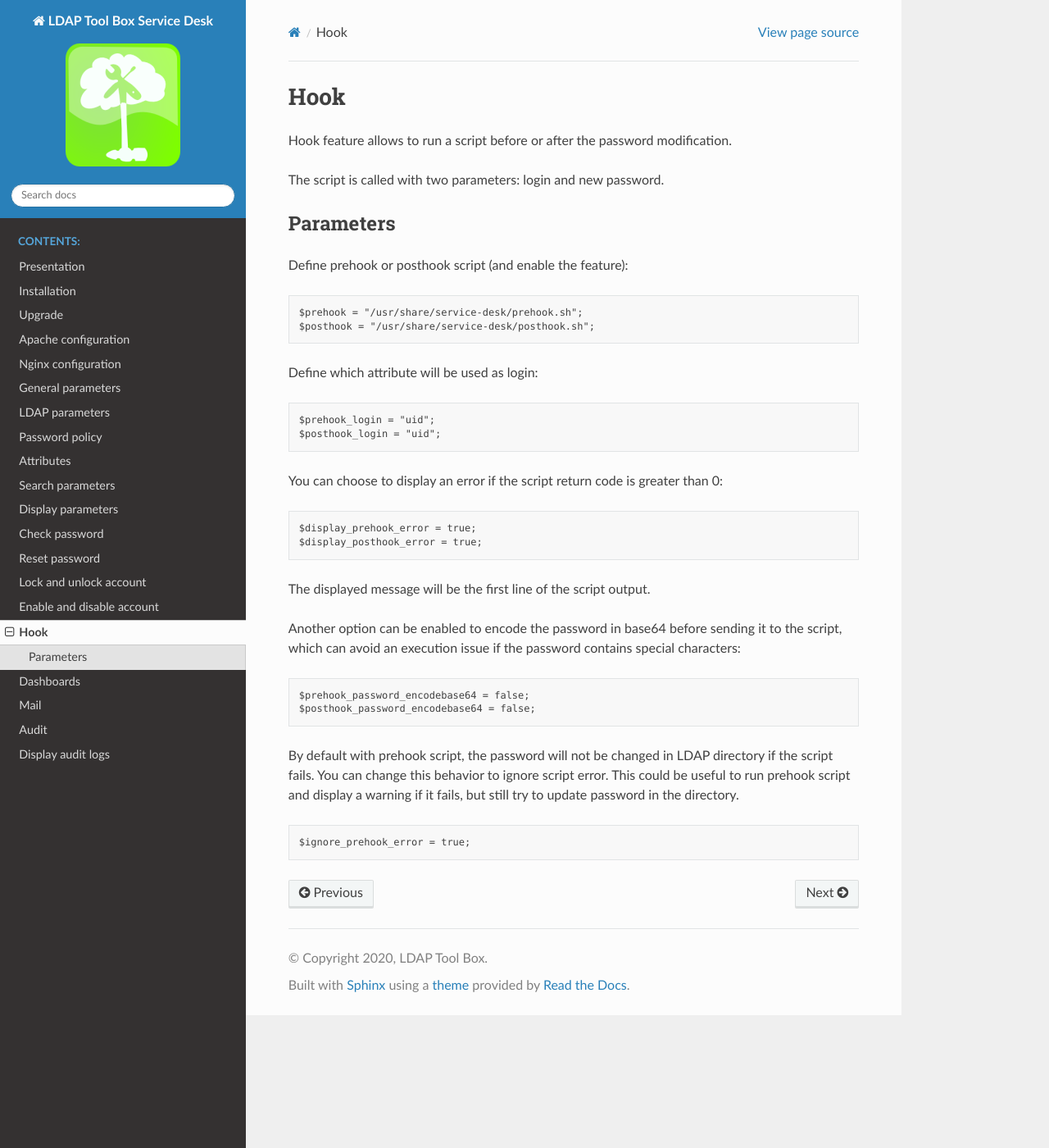
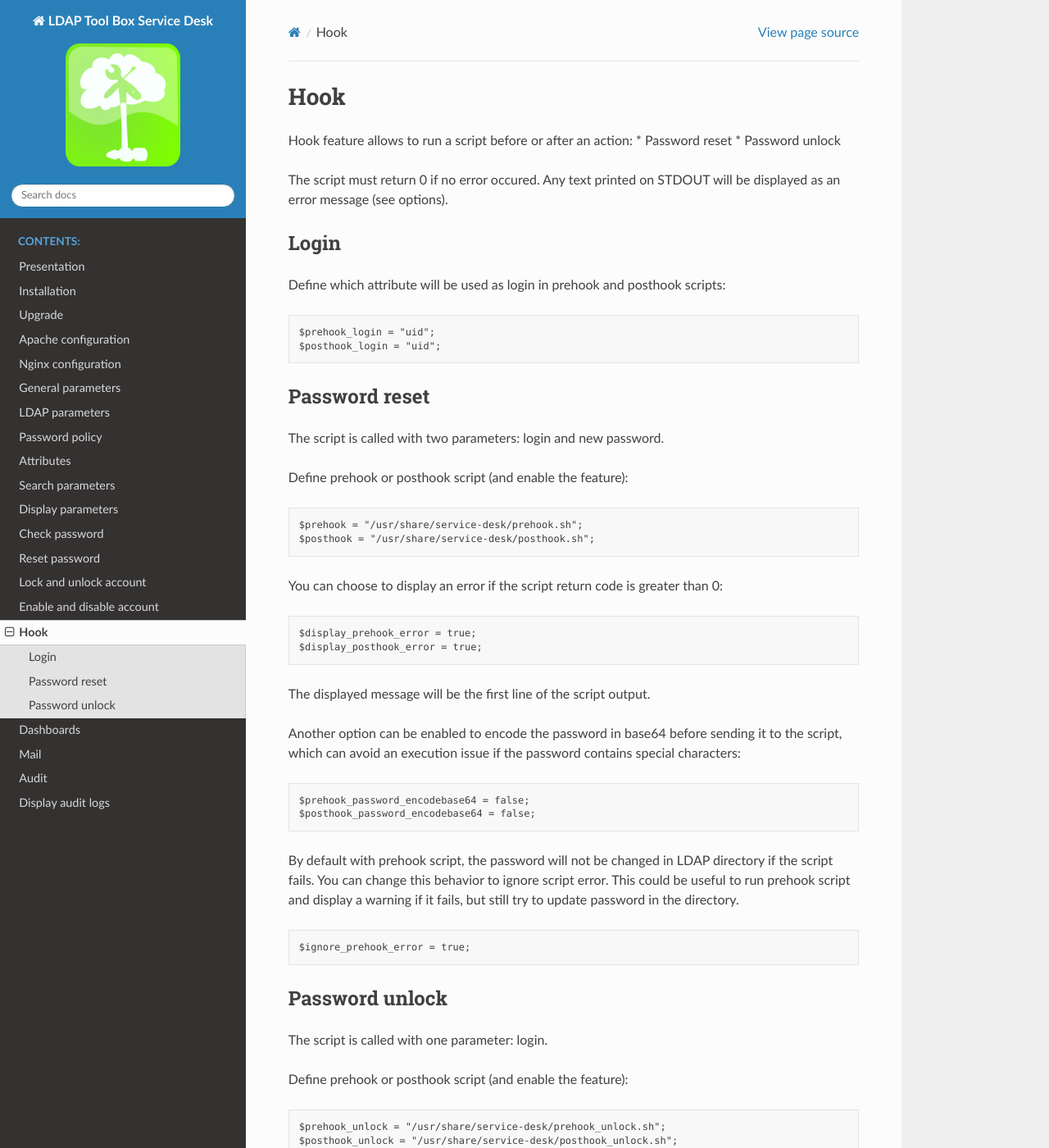
Before and after one commit to ltb-project/service-desk, a Sphinx documentation site: the page built from docs/hook.rst, in a window 1280 px wide and 1400 px high. Shown: the whole window at 82% size. Built offline with Sphinx 7.4.7 and the Read the Docs theme 3.1.0, drawn with Linux system fonts in a browser that asks for light colours; some of the changed text lies outside the part shown.

Commit message:
Doc for unlock hooks

```diff
--- a/docs/hook.rst
+++ b/docs/hook.rst
@@ -1,12 +1,27 @@
 Hook
 ====
 
-Hook feature allows to run a script before or after the password modification.
+Hook feature allows to run a script before or after an action:
+* Password reset
+* Password unlock
+
+The script must return 0 if no error occured. Any text printed on STDOUT
+will be displayed as an error message (see options).
+
+Login
+-----
+
+Define which attribute will be used as login in prehook and posthook scripts:
+
+.. code-block:: php
+
+    $prehook_login = "uid";
+    $posthook_login = "uid";
+
+Password reset
+--------------
 
 The script is called with two parameters: login and new password.
-
-Parameters
-----------
 
 Define prehook or posthook script (and enable the feature):
 
@@ -14,13 +29,6 @@
 
     $prehook = "/usr/share/service-desk/prehook.sh";
     $posthook = "/usr/share/service-desk/posthook.sh";
-
-Define which attribute will be used as login:
-
-.. code-block:: php
-
-    $prehook_login = "uid";
-    $posthook_login = "uid";
 
 You can choose to display an error if the script return code is greater
 than 0:
@@ -48,3 +56,28 @@
 .. code-block:: php
 
     $ignore_prehook_error = true;
+
+Password unlock
+---------------
+
+The script is called with one parameter: login.
+
+Define prehook or posthook script (and enable the feature):
+
+.. code-block:: php
+
+    $prehook_unlock = "/usr/share/service-desk/prehook_unlock.sh";
+    $posthook_unlock = "/usr/share/service-desk/posthook_unlock.sh";
+
+To display hook error:
+
+.. code-block:: php
+
+   $display_prehook_unlock_error = true;
+   $display_posthook_unlock_error = true;
+
+To ignore prehook error:
+
+.. code-block:: php
+
+    $ignore_prehook_unlock_error = true;
```
